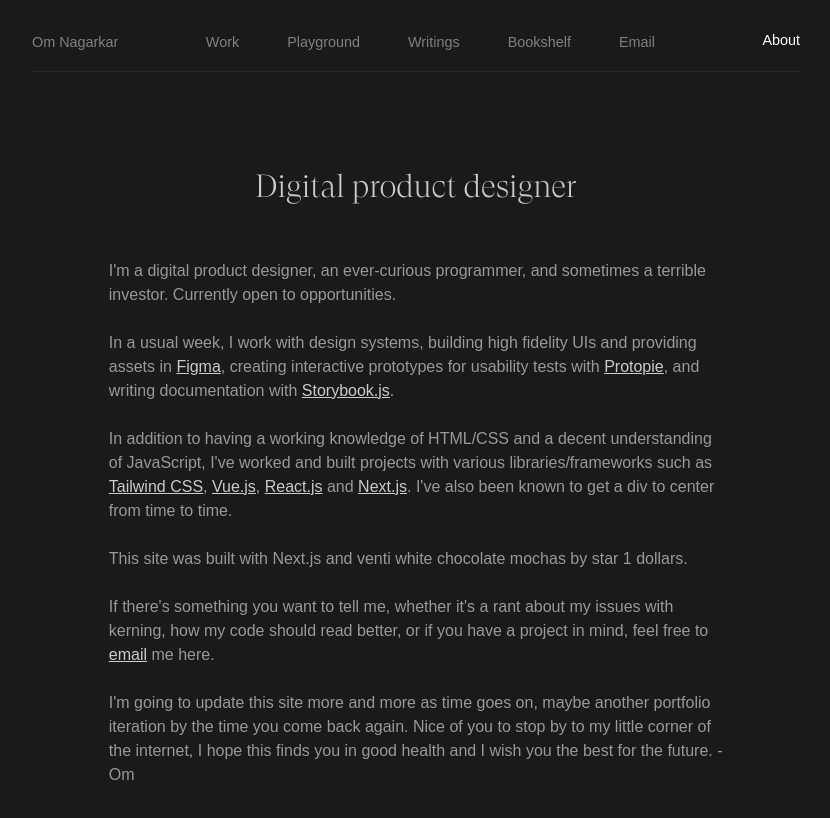
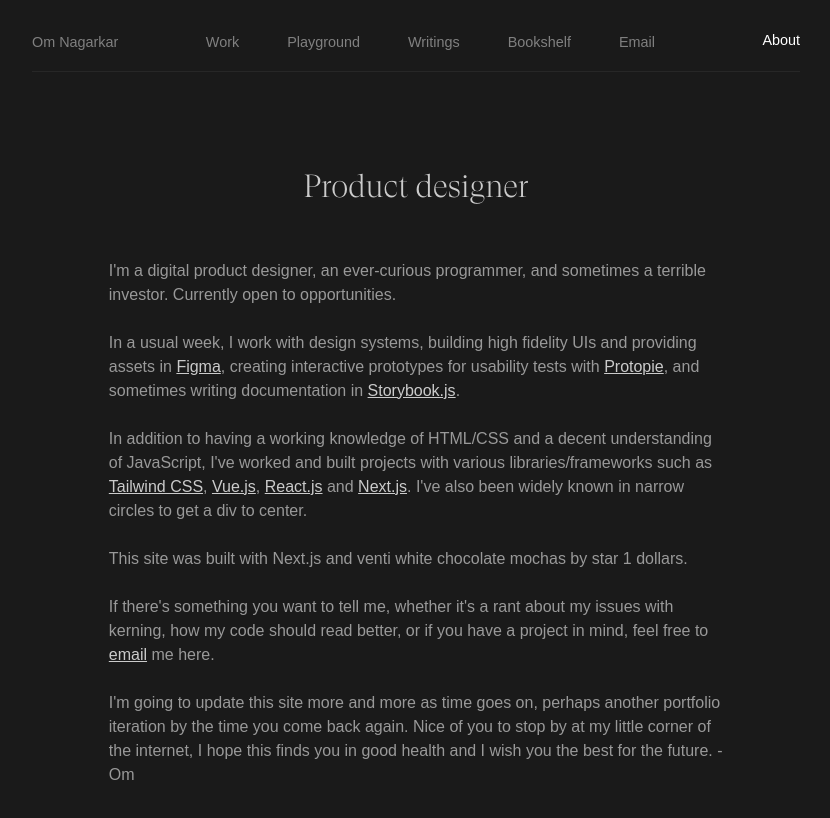
Before and after one commit to H0und5/nextport, a Next.js app: page /about in a window 1280 px wide. Shown: the top 818 px of the page, without its empty margins (224-1054 px from the left). Built offline with nearby package versions, Linux system fonts and the light colour scheme.

Commit message:
-- Renovation -- Changed some more About page copy

```diff
--- a/src/components/AboutBio/AboutBio.js
+++ b/src/components/AboutBio/AboutBio.js
@@ -7,7 +7,7 @@ const AboutBio = () => {
   return (
     <div className={styles.aboutBio}>
       <h1>
-        Digital product designer
+        Product designer
       </h1>
 
       <p>
@@ -15,11 +15,11 @@ const AboutBio = () => {
 
         <br/><br/>
 
-        In a usual week, I work with design systems, building high fidelity UIs and providing assets in <a className={styles.highlights} target="_blank" rel="noreferrer" href='https://www.figma.com'>Figma</a>, creating interactive prototypes for usability tests with <a className={styles.highlights} target="_blank" rel="noreferrer" href='https://www.protopie.io'>Protopie</a>, and writing documentation with <a className={styles.highlights} target="_blank" rel="noreferrer" href='https://storybook.js.org'>Storybook.js</a>.
+        In a usual week, I work with design systems, building high fidelity UIs and providing assets in <a className={styles.highlights} target="_blank" rel="noreferrer" href='https://www.figma.com'>Figma</a>, creating interactive prototypes for usability tests with <a className={styles.highlights} target="_blank" rel="noreferrer" href='https://www.protopie.io'>Protopie</a>, and sometimes writing documentation in <a className={styles.highlights} target="_blank" rel="noreferrer" href='https://storybook.js.org'>Storybook.js</a>.
 
         <br/><br/>
 
-        In addition to having a working knowledge of HTML/CSS and a decent understanding of JavaScript, {"I've"} worked and built projects with various libraries/frameworks such as <a className={styles.highlights} target="_blank" rel="noreferrer" href='https://tailwindcss.com/'>Tailwind CSS</a>, <a className={styles.highlights} target="_blank" rel="noreferrer" href='https://vuejs.org/'>Vue.js</a>, <a className={styles.highlights} target="_blank" rel="noreferrer" href='https://reactjs.org/'>React.js</a> and <a className={styles.highlights} target="_blank" rel="noreferrer" href='https://nextjs.org/'>Next.js</a>. {"I've"} also been known to get a div to center from time to time.
+        In addition to having a working knowledge of HTML/CSS and a decent understanding of JavaScript, {"I've"} worked and built projects with various libraries/frameworks such as <a className={styles.highlights} target="_blank" rel="noreferrer" href='https://tailwindcss.com/'>Tailwind CSS</a>, <a className={styles.highlights} target="_blank" rel="noreferrer" href='https://vuejs.org/'>Vue.js</a>, <a className={styles.highlights} target="_blank" rel="noreferrer" href='https://reactjs.org/'>React.js</a> and <a className={styles.highlights} target="_blank" rel="noreferrer" href='https://nextjs.org/'>Next.js</a>. {"I've"} also been widely known in narrow circles to get a div to center.
 
         <br/><br/>
 
@@ -31,7 +31,7 @@ const AboutBio = () => {
 
         <br/><br/>
 
-        {"I'm"} going to update this site more and more as time goes on, maybe another portfolio iteration by the time you come back again. Nice of you to stop by to my little corner of the internet, I hope this finds you in good health and I wish you the best for the future. -Om
+        {"I'm"} going to update this site more and more as time goes on, perhaps another portfolio iteration by the time you come back again. Nice of you to stop by at my little corner of the internet, I hope this finds you in good health and I wish you the best for the future. -Om
 
         <br/><br/>
 
```
